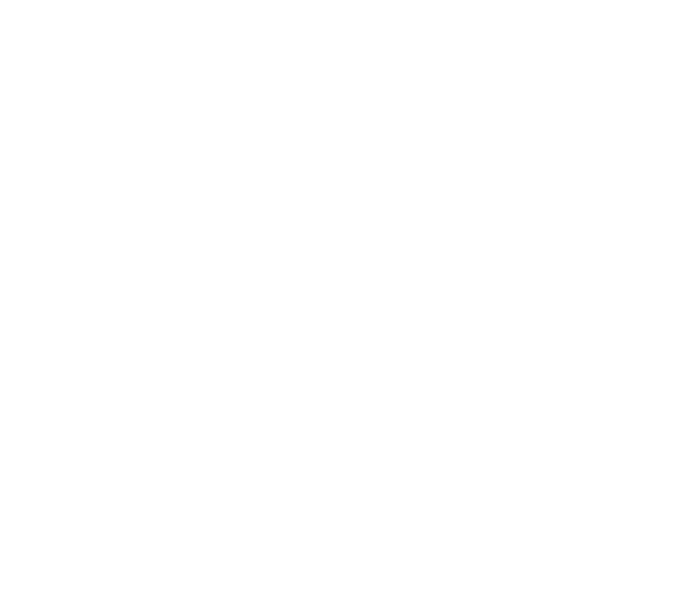
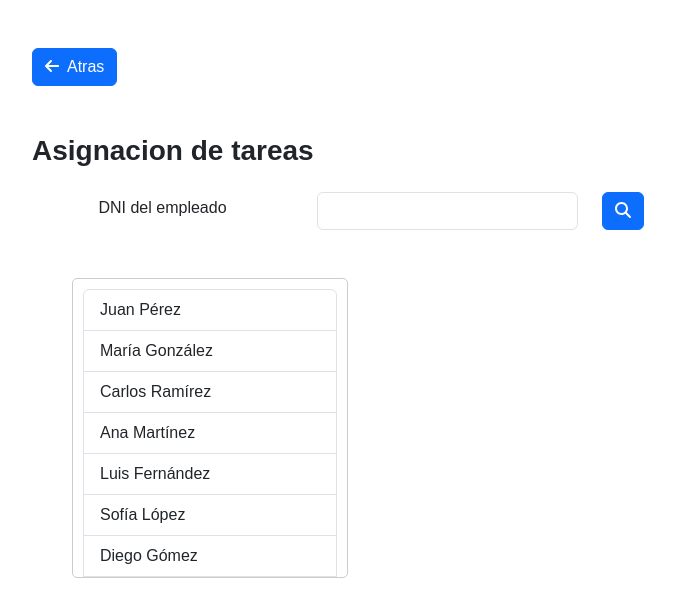
Before and after one commit to MatiasAhumada/prototipo, a React (Vite) app in the folder Front/: page /asignacion in a window 1280 px wide. Before the commit this address had no page. Shown: the top 616 px of the page, without its empty margins (50-725 px from the left). Built offline with nearby package versions, Linux system fonts and the light colour scheme.

Commit message:
termine la asignacion de tareas

```diff
--- a/Front/index.html
+++ b/Front/index.html
@@ -1,5 +1,5 @@
 <!DOCTYPE html>
-<html lang="en">
+<html lang="es">
   <head>
     <meta charset="UTF-8" />
     <link rel="icon" type="image/svg+xml" href="/vite.svg" />
@@ -10,7 +10,7 @@
       integrity="sha384-QWTKZyjpPEjISv5WaRU9OFeRpok6YctnYmDr5pNlyT2bRjXh0JMhjY6hW+ALEwIH"
       crossorigin="anonymous"
     />
-    <title>Vite + React</title>
+    <title>Sistema Integral</title>
   </head>
   <body>
     <div id="root"></div>
--- a/Front/src/App.jsx
+++ b/Front/src/App.jsx
@@ -4,6 +4,10 @@
 
 import Home from "./View/Home";
 import MenuInicio from "./View/MenuInicio";
+import Asignacion from "./View/Tareas/Asignacion";
+import Desasignacion from "./View/Tareas/Desasignacion";
+import Crear from "./View/Empleado/Crear";
+import Eliminar from "./View/Empleado/Eliminar";
 
 function App() {
   return (
@@ -11,6 +15,10 @@
       <Routes>
         <Route path="/" element={<Home></Home>}></Route>
         <Route path="/inicio" element={<MenuInicio></MenuInicio>}></Route>
+        <Route path="/asignacion" element={<Asignacion></Asignacion>}></Route>
+        <Route path="/desasignacion" element={<Desasignacion></Desasignacion>}></Route>
+        <Route path="/crear" element={<Crear></Crear>}></Route>
+        <Route path="/eliminar" element={<Eliminar></Eliminar>}></Route>
       </Routes>
     </Router>
   );
--- /dev/null
+++ b/Front/src/View/Common/CardEmpleado.jsx
@@ -0,0 +1,27 @@
+import React from "react";
+import { Card, Container } from "react-bootstrap";
+
+const CardEmpleado = ({empleado}) => {
+  return (
+    <Container className="mt-4" style={{ maxWidth: "300px" }}>
+      <Card>
+        <Card.Img
+          variant="top"
+          src={empleado.avatar || "https://via.placeholder.com/150"}
+          alt="Avatar del empleado"
+          style={{ height: "150px", objectFit: "cover" }}
+        />
+        <Card.Body>
+          <Card.Text>
+            <strong>Nombre:</strong> {empleado.nombre || "N/A"} <br />
+            <strong>Apellido:</strong> {empleado.apellido || "N/A"} <br />
+            <strong>Edad:</strong> {empleado.edad || "N/A"} <br />
+            <strong>DNI:</strong> {empleado.dni || "N/A"}
+          </Card.Text>
+        </Card.Body>
+      </Card>
+    </Container>
+  );
+};
+
+export default CardEmpleado;
--- /dev/null
+++ b/Front/src/View/Common/ListaEmpleados.jsx
@@ -0,0 +1,28 @@
+import React from "react";
+import { ListGroup, Container } from "react-bootstrap";
+import personas from "../../queries/bd";
+const ListaEmpleados = () => {
+
+
+  return (
+    <Container className="mt-5" style={{ maxWidth: "300px" }}>
+      <div
+        style={{
+          maxHeight: "300px",
+          overflowY: "scroll",
+          border: "1px solid #ccc",
+          borderRadius: "5px",
+          padding: "10px",
+        }}
+      >
+        <ListGroup>
+          {personas.map((persona, index) => (
+            <ListGroup.Item key={index}>{persona.nombre +" "+ persona.apellido}</ListGroup.Item>
+          ))}
+        </ListGroup>
+      </div>
+    </Container>
+  );
+};
+
+export default ListaEmpleados;
--- /dev/null
+++ b/Front/src/View/Common/ListaTareas.jsx
@@ -0,0 +1,20 @@
+import React from "react";
+import { Form } from "react-bootstrap";
+
+const ListaTareas = ({ tareas, onSelectTarea }) => {
+  return (
+    <Form.Group controlId="listaTareas" className="mt-4">
+      <Form.Label className="fw-bold">Tareas</Form.Label>
+      <Form.Select onChange={(e) => onSelectTarea(e.target.value)}>
+        <option value="">Seleccione una tarea</option>
+        {tareas.map((tarea, index) => (
+          <option key={index} value={tarea}>
+            {tarea}
+          </option>
+        ))}
+      </Form.Select>
+    </Form.Group>
+  );
+};
+
+export default ListaTareas;
--- /dev/null
+++ b/Front/src/View/Empleado/Crear.jsx
@@ -0,0 +1,12 @@
+import React from 'react';
+import { Container } from 'react-bootstrap';
+
+const Crear = () => {
+    return (
+        <Container>
+            <h1>Crear</h1>
+        </Container>
+    );
+};
+
+export default Crear;
--- /dev/null
+++ b/Front/src/View/Empleado/Eliminar.jsx
@@ -0,0 +1,12 @@
+import React from 'react';
+import { Container } from 'react-bootstrap';
+
+const Eliminar = () => {
+    return (
+        <Container>
+            <h1>Eliminar</h1>
+        </Container>
+    );
+};
+
+export default Eliminar;
--- a/Front/src/View/MenuInicio.jsx
+++ b/Front/src/View/MenuInicio.jsx
@@ -1,12 +1,36 @@
-import React from 'react';
-import { Container } from 'react-bootstrap';
-
+import React from "react";
+import { Button, Col, Container, Row } from "react-bootstrap";
+import {Link} from "react-router-dom"
 const MenuInicio = () => {
-    return (
-        <Container className='text-center mt-5'>
-            <h1>Menu Inicio</h1>
-        </Container>
-    );
+  return (
+    <Container className="text-center mt-5">
+      <h1 className="fw-bold">Menu Inicio</h1>
+      <div>
+        <Row>
+          <Col lg={12}>
+            <Button as={Link} to="/asignacion" type="button" variant="secondary" className=" mt-5 p-3 fs-3 w-50">
+              Asignacion de Tareas
+            </Button>
+          </Col>
+          <Col lg={12}>
+            <Button as={Link} to="/desasignacion" type="button" variant="secondary" className="mt-5 p-3 fs-3 w-50">
+              Desasignacion de Tareas
+            </Button>
+          </Col>
+          <Col lg={12}>
+            <Button as={Link} to="/crear" type="button" variant="secondary" className="mt-5 p-3 fs-3 w-50">
+              Crear Empleado
+            </Button>
+          </Col>
+          <Col lg={12}>
+            <Button as={Link} to="/eliminar" type="button" variant="secondary" className="mt-5 p-3 fs-3 w-50">
+              Eliminar Empleado
+            </Button>
+          </Col>
+        </Row>
+      </div>
+    </Container>
+  );
 };
 
 export default MenuInicio;
--- /dev/null
+++ b/Front/src/View/Tareas/Asignacion.jsx
@@ -0,0 +1,115 @@
+import React, { useRef, useState } from "react";
+import { Button, Col, Container, Form, Row } from "react-bootstrap";
+import arrow from "../../assets/left-arrow.png";
+import { Link } from "react-router-dom";
+import { FontAwesomeIcon } from "@fortawesome/react-fontawesome";
+import { faArrowLeft, faMagnifyingGlass } from "@fortawesome/free-solid-svg-icons";
+import ListaEmpleados from "../Common/ListaEmpleados";
+import CardEmpleado from "../Common/CardEmpleado";
+import ListaTareas from "../Common/ListaTareas";
+import personas from "../../queries/bd";
+import Swal from "sweetalert2";
+const Asignacion = () => {
+  const [dni, setDni] = useState("");
+
+  const [cambio, setCambio] = useState(false);
+  const [empleado, setEmpleado] = useState(null);
+  const [tareaSeleccionada, setTareaSeleccionada] = useState("");
+
+  const tareas = ["Tarea 1", "Tarea 2", "Tarea 3", "Tarea 4"]; // Lista de tareas
+  const handleSubmit = (e) => {
+    e.preventDefault();
+    const encontrado = personas.find((per) => per.dni === dni);
+    if (encontrado) {
+      setEmpleado(encontrado);
+      Swal.fire({
+        icon: "success",
+        title: "Empleado encontrado",
+        timer: 1500,
+      });
+    } else {
+      Swal.fire({
+        icon: "error",
+        title: "Empleado no encontrado",
+        text: "Ingrese otro DNI!",
+        showConfirmButton: false,
+        timer: 1000,
+      });
+      setEmpleado(null);
+    }
+    setCambio(true);
+  };
+  const handleSelectTarea = (tarea) => {
+    setTareaSeleccionada(tarea);
+    console.log(tarea);
+  };
+  const realizado = () => {
+    Swal.fire({
+      icon: "success",
+      title: "Tarea asignada",
+      timer: 1500,
+    });
+  };
+  return (
+    <Container>
+      <Button as={Link} to="/inicio" type="button" variant="primary" className="mt-5 mb-5">
+        {/* <img src={arrow} alt="flecha izquierda"  style={{ width: "30%" }} /> */}
+        <FontAwesomeIcon className="me-2" icon={faArrowLeft}></FontAwesomeIcon>
+        Atras
+      </Button>
+      <h3 className="fw-bold">Asignacion de tareas</h3>
+
+      <Form>
+        <Row className="mt-4">
+          <Col className="mt-1 text-center" xs={3}>
+            <Form.Label>DNI del empleado</Form.Label>
+          </Col>
+          <Col xs={3}>
+            <Form.Group controlId="dni">
+              <Form.Control type="number" className=" mr-sm-2" value={dni} onChange={(e) => setDni(e.target.value)} />
+            </Form.Group>
+          </Col>
+          <Col xs={1}>
+            <Button type="submit" onClick={handleSubmit}>
+              <FontAwesomeIcon icon={faMagnifyingGlass} />
+            </Button>
+          </Col>
+          <Col xs={5}></Col>
+        </Row>
+      </Form>
+      <Row>
+        {cambio === false ? (
+          <>
+            <Col xs={4}>
+              <ListaEmpleados></ListaEmpleados>
+            </Col>
+            <Col xs={4}></Col>
+            <Col xs={4}></Col>
+          </>
+        ) : (
+          <>
+            <Col xs={4}>
+              <ListaEmpleados></ListaEmpleados>
+            </Col>
+            <Col xs={4} className="mt-4">
+              {empleado && <CardEmpleado empleado={empleado}></CardEmpleado>}
+            </Col>
+            <Col xs={4} className="mt-5 text-center ">
+              {empleado && <ListaTareas tareas={tareas} onSelectTarea={handleSelectTarea}></ListaTareas>}
+            </Col>
+           {empleado && <Row className="mt-5 text-center">
+              <Col xs={12}>
+
+                <Button type="button" onClick={realizado}>
+                  Realizado
+                </Button>
+              </Col>
+            </Row>}
+          </>
+        )}
+      </Row>
+    </Container>
+  );
+};
+
+export default Asignacion;
--- /dev/null
+++ b/Front/src/View/Tareas/Desasignacion.jsx
@@ -0,0 +1,12 @@
+import React from 'react';
+import { Container } from 'react-bootstrap';
+
+const Desasignacion = () => {
+    return (
+        <Container>
+            <h1>Desasignacion</h1>
+        </Container>
+    );
+};
+
+export default Desasignacion;
--- /dev/null
+++ b/Front/src/queries/bd.js
@@ -0,0 +1,74 @@
+const personas = [
+    {
+      nombre: "Juan",
+      apellido: "Pérez",
+      edad: 25,
+      dni: "12345678",
+      avatar: "https://randomuser.me/api/portraits/men/1.jpg"
+    },
+    {
+      nombre: "María",
+      apellido: "González",
+      edad: 30,
+      dni: "23456789",
+      avatar: "https://randomuser.me/api/portraits/women/2.jpg"
+    },
+    {
+      nombre: "Carlos",
+      apellido: "Ramírez",
+      edad: 35,
+      dni: "34567890",
+      avatar: "https://randomuser.me/api/portraits/men/3.jpg"
+    },
+    {
+      nombre: "Ana",
+      apellido: "Martínez",
+      edad: 28,
+      dni: "45678901",
+      avatar: "https://randomuser.me/api/portraits/women/4.jpg"
+    },
+    {
+      nombre: "Luis",
+      apellido: "Fernández",
+      edad: 40,
+      dni: "56789012",
+      avatar: "https://randomuser.me/api/portraits/men/5.jpg"
+    },
+    {
+      nombre: "Sofía",
+      apellido: "López",
+      edad: 22,
+      dni: "67890123",
+      avatar: "https://randomuser.me/api/portraits/women/6.jpg"
+    },
+    {
+      nombre: "Diego",
+      apellido: "Gómez",
+      edad: 29,
+      dni: "78901234",
+      avatar: "https://randomuser.me/api/portraits/men/7.jpg"
+    },
+    {
+      nombre: "Laura",
+      apellido: "Díaz",
+      edad: 33,
+      dni: "89012345",
+      avatar: "https://randomuser.me/api/portraits/women/8.jpg"
+    },
+    {
+      nombre: "Jorge",
+      apellido: "Torres",
+      edad: 27,
+      dni: "90123456",
+      avatar: "https://randomuser.me/api/portraits/men/9.jpg"
+    },
+    {
+      nombre: "Camila",
+      apellido: "Vega",
+      edad: 24,
+      dni: "01234567",
+      avatar: "https://randomuser.me/api/portraits/women/10.jpg"
+    }
+  ];
+
+  export default personas;
```
Also changed, not shown: Front/src/assets/left-arrow.png (added).
